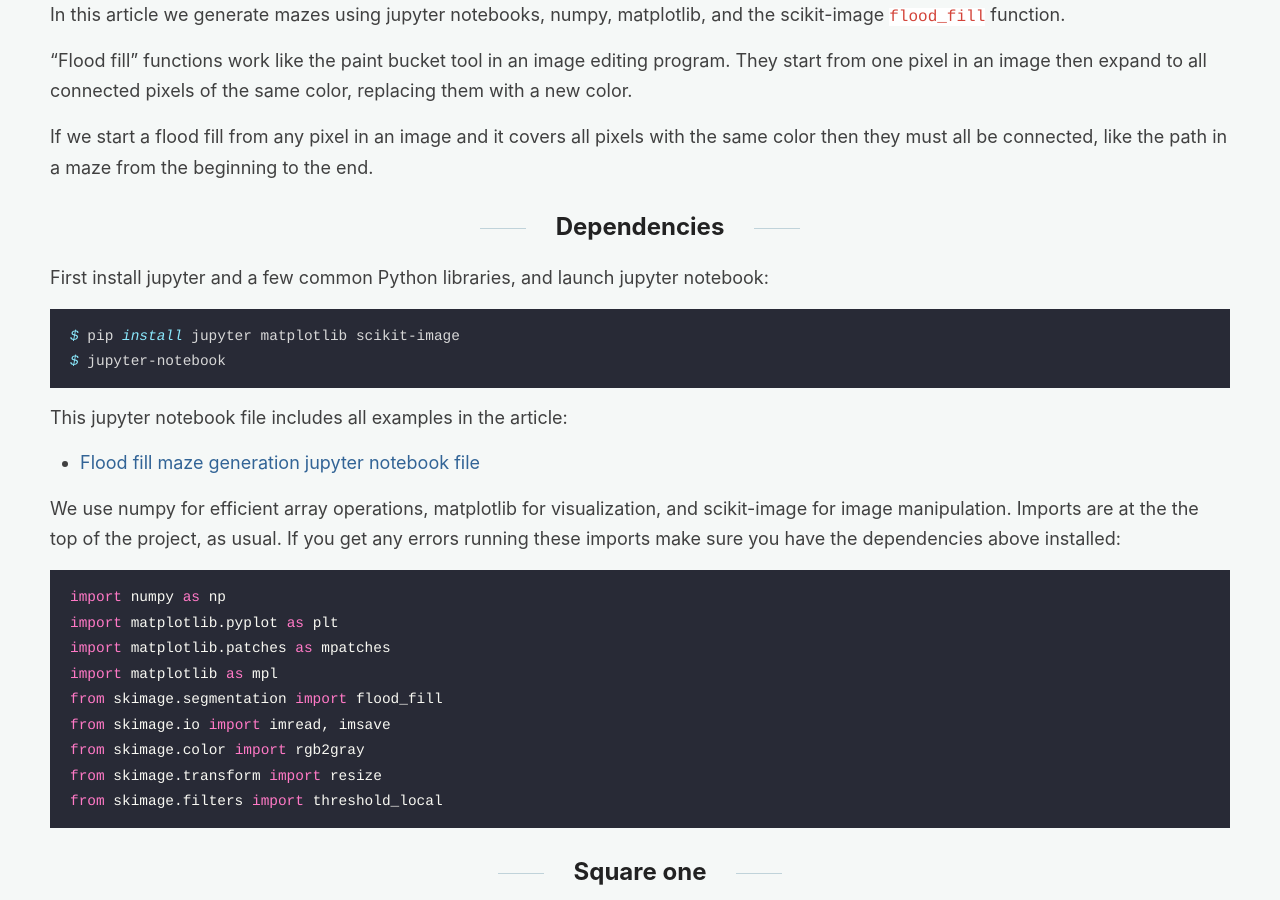
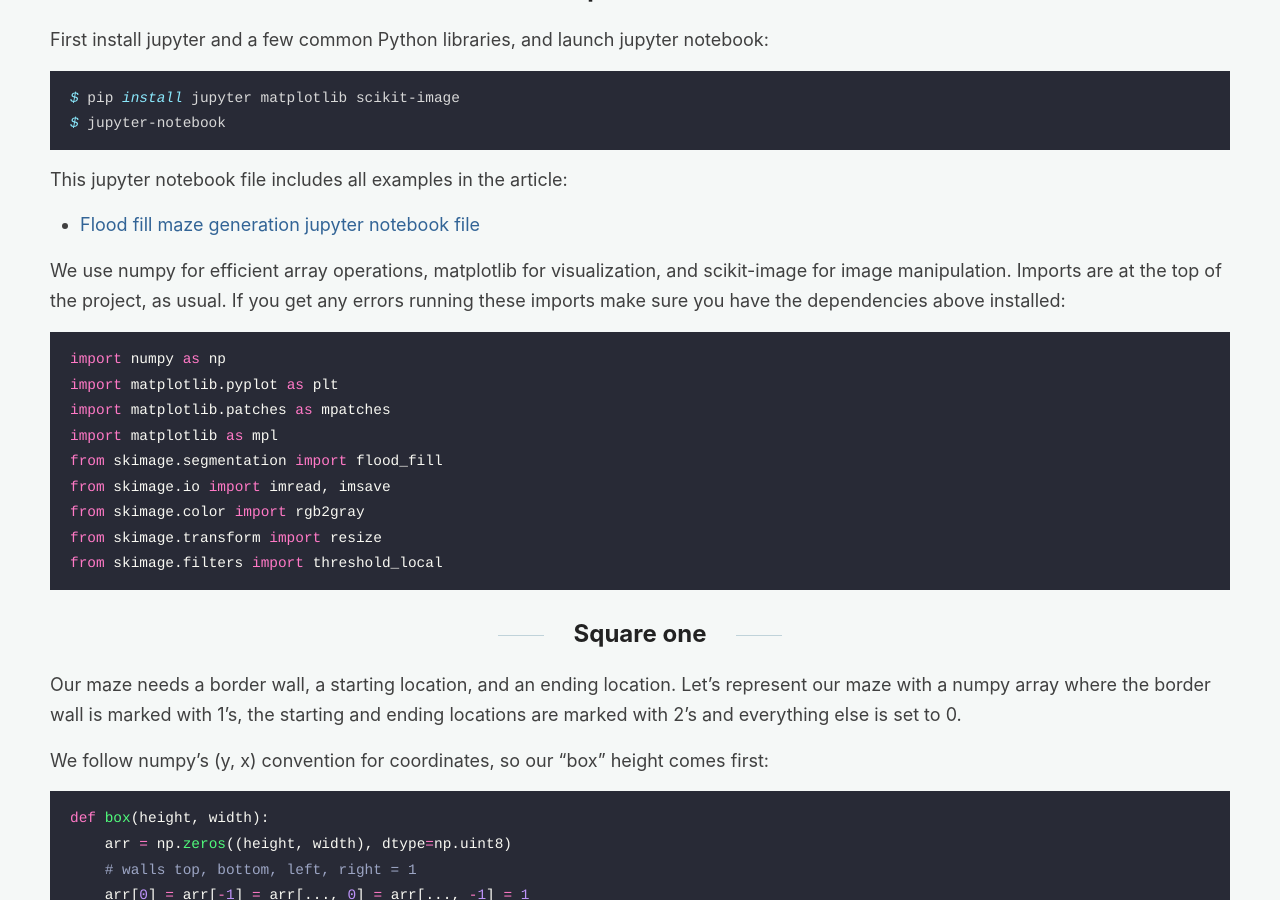
Before and after one commit to wardi/wardi.github.io, a Jekyll site: the page built from _posts/2023-07-06-flood-fill-mazes.md, in a window 1280 px wide and 900 px high, scrolled down 1189 px. Built offline with Jekyll 4.4.1, drawn with Linux system fonts in a browser that asks for light colours; some of the changed text lies outside the part shown.

Commit message:
narrow can, speling

```diff
--- a/_posts/2023-07-06-flood-fill-mazes.md
+++ b/_posts/2023-07-06-flood-fill-mazes.md
@@ -6,7 +6,7 @@
 excerpt_separator: <!--more-->
 ---
 
-<img src="/images/maze-bucket.png" alt="paint bucket tool pouring a maze pattern">
+<img src="/images/maze-bucket.png" alt="paint bucket tool pouring a maze pattern" width=600>
 
 In this article we generate mazes using jupyter notebooks, numpy, matplotlib,
 and the scikit-image `flood_fill` function.
@@ -42,7 +42,7 @@
 
 We use numpy for efficient array operations,
 matplotlib for visualization, and scikit-image for image
-manipulation. Imports are at the the top of the project, as usual.
+manipulation. Imports are at the top of the project, as usual.
 If you get any errors running these imports make sure you have
 the dependencies above installed:
 
```
Also changed, not shown: other parts of _posts/2023-07-06-flood-fill-mazes.md (+2 -2 lines).
